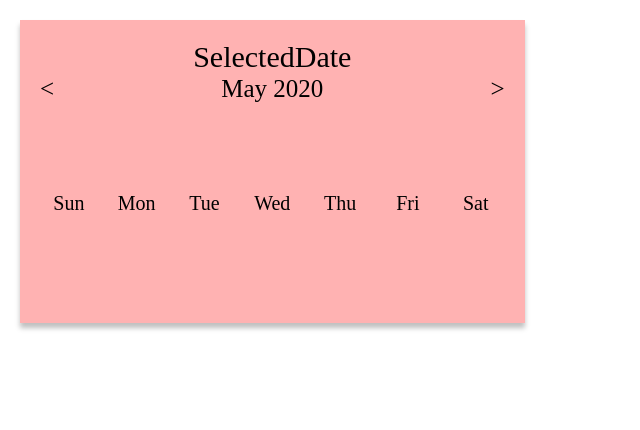
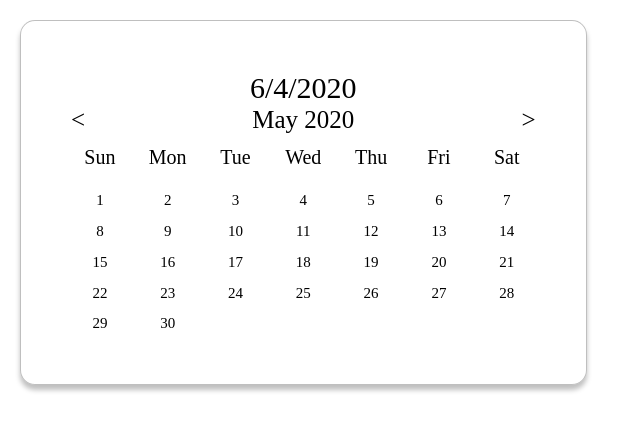
Before and after one commit to floroz/custom-react-date-picker, a React (Create React App) app: page / in a window 1280 px wide. Shown: the top 430 px of the page, without its empty margins (0-640 px from the left). Built offline with nearby package versions, Linux system fonts and the light colour scheme.

Commit message:
add days

```diff
--- a/src/DatePicker/DatePicker.module.scss
+++ b/src/DatePicker/DatePicker.module.scss
@@ -1,8 +1,10 @@
 .container {
   max-width: 70rem;
-  background-color: rgba(red, 0.3);
+  background-color: rgba(#ffff, 0.3);
   box-shadow: 0 5px 5px rgba(0, 0, 0, 0.25);
-  padding: 2rem;
+  border: 1px solid rgba(0, 0, 0, 0.25);
+  border-radius: 15px;
+  padding: 5rem;
   display: flex;
   flex-direction: column;
   justify-content: center;
@@ -40,3 +42,8 @@
   font-size: 2.5rem;
   cursor: pointer;
 }
+
+.days {
+  font-size: 1.5rem;
+  text-align: center;
+}
--- a/src/DatePicker/DatePicker.tsx
+++ b/src/DatePicker/DatePicker.tsx
@@ -1,20 +1,27 @@
 import React from "react";
 import Weekday from "./Weekday/Weekday";
 import styles from "./DatePicker.module.scss";
-import { abbreviateWeekday, WEEKDAYS, MONTHS } from "./utils/index";
+import {
+  abbreviateWeekday,
+  WEEKDAYS,
+  MONTHS,
+  formatDate,
+  daysInMonth,
+} from "./utils/index";
 
 interface IProps {}
 
 const DatePicker = (props: IProps) => {
+  let date = new Date();
+  const [day, setDay] = React.useState(date.getDate());
   const [monthIndex, setMonthIndex] = React.useState<number>(0);
   const [year, setYear] = React.useState<number>(2020);
 
   let month = MONTHS[monthIndex];
+  let formattedDate = formatDate(new Date(year, monthIndex, day));
+  let daysInSelectedMonth = daysInMonth(monthIndex, year);
 
   React.useEffect(() => {
-    let date = new Date();
-    let day = date.getDate();
-
     let selectedDate = date;
     let selectedDay = date.getDate();
     let selectedMonth = date.getMonth();
@@ -42,9 +49,22 @@ const DatePicker = (props: IProps) => {
     }
   };
 
+  const renderDays = (numberOfDays: number) => {
+    let days = [];
+    for (let i = 1; i <= numberOfDays; i++) {
+      days.push(i);
+    }
+
+    return days.map((day: number) => (
+      <div key={day} className={styles.days}>
+        {day}
+      </div>
+    ));
+  };
+
   return (
     <div className={styles.container}>
-      <div className={styles.selectedDate}>SelectedDate</div>
+      <div className={styles.selectedDate}>{formattedDate}</div>
       <div className={styles.dates}>
         <div className={styles.arrow} onClick={onPreviousMonthHandler}>
           &lt;
@@ -64,6 +84,7 @@ const DatePicker = (props: IProps) => {
             key={index}
           />
         ))}
+        {renderDays(daysInSelectedMonth)}
       </div>
     </div>
   );
--- a/src/DatePicker/utils/index.ts
+++ b/src/DatePicker/utils/index.ts
@@ -25,3 +25,18 @@ export const MONTHS: string[] = [
   "November",
   "December",
 ];
+
+/**
+ * https://stackoverflow.com/questions/315760/what-is-the-best-way-to-determine-the-number-of-days-in-a-month-with-javascript
+ */
+export function daysInMonth(monthIndex: number, year: number): number {
+  return new Date(year, monthIndex, 0).getDate();
+}
+
+export function formatDate(date: Date): string {
+  let day = date.getDate();
+  let month = date.getMonth();
+  let year = date.getFullYear();
+
+  return `${day}/${month}/${year}`;
+}
```
